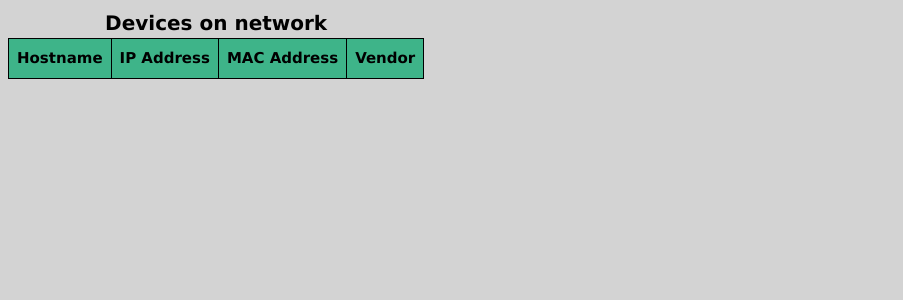
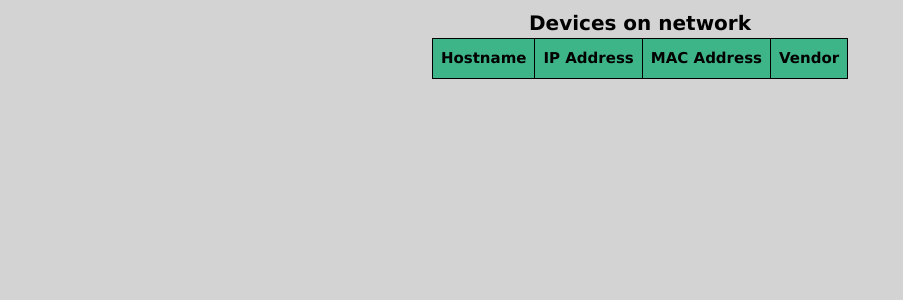
Before and after one commit to mathewbilodeau/network-scan, a Flask app: template network-scan/templates/index.html in a window 1280 px wide. Shown: the top 300 px of the page, without its empty margins (0-903 px from the left). Run offline with Flask 2, Linux system fonts and the light colour scheme; the template is opened without the code that fills it, so the values that code supplies are empty.

Commit message:
Remove Windows compatibility functions. Replace "unknown" hostnames with their IP addresses. Center table on webpage.

```diff
--- a/network-scan/network_scan.py
+++ b/network-scan/network_scan.py
@@ -24,7 +24,7 @@ class NetworkDevice:
             self.vendor = "unknown"
 
     def __str__(self):
-        return self.hostname + " | " + str(self.ip_address) + " | " + self.mac_address + " | " + self.vendor
+        return str(self.ip_address)
 
 
 def get_host_device():
@@ -73,7 +73,7 @@ def get_hostname_from_ip(ip_address: str):
     try:
         return socket.gethostbyaddr(ip_address)[1]
     except socket.herror:
-        return "unknown"
+        return ip_address
 
 
 def get_hosts_in_arp_table():
@@ -152,6 +152,6 @@ def network_scan():
     # Lookup device manufacturer and print results
     print("Printing contents...")
     for device in network_devices:
-        print(device.hostname + " | " + str(device.ip_address) + " | " + device.mac_address + " | " + device.vendor)
+        print(str(device))
 
     return network.network_address, network_devices
--- a/network-scan/static/styles/main.css
+++ b/network-scan/static/styles/main.css
@@ -27,3 +27,8 @@ th, td {
 .entry-highlight {
     background-color: #f5f5dc;
 }
+
+.center {
+  margin-left: auto;
+  margin-right: auto;
+}
--- a/network-scan/templates/index.html
+++ b/network-scan/templates/index.html
@@ -5,7 +5,7 @@
     <title>Network Scan</title>
 </head>
 <body>
-    <table>
+    <table class="center">
         <caption>Devices on network {{address}}</caption>
         <thead>
             <td class="header-highlight">Hostname</td>
```
